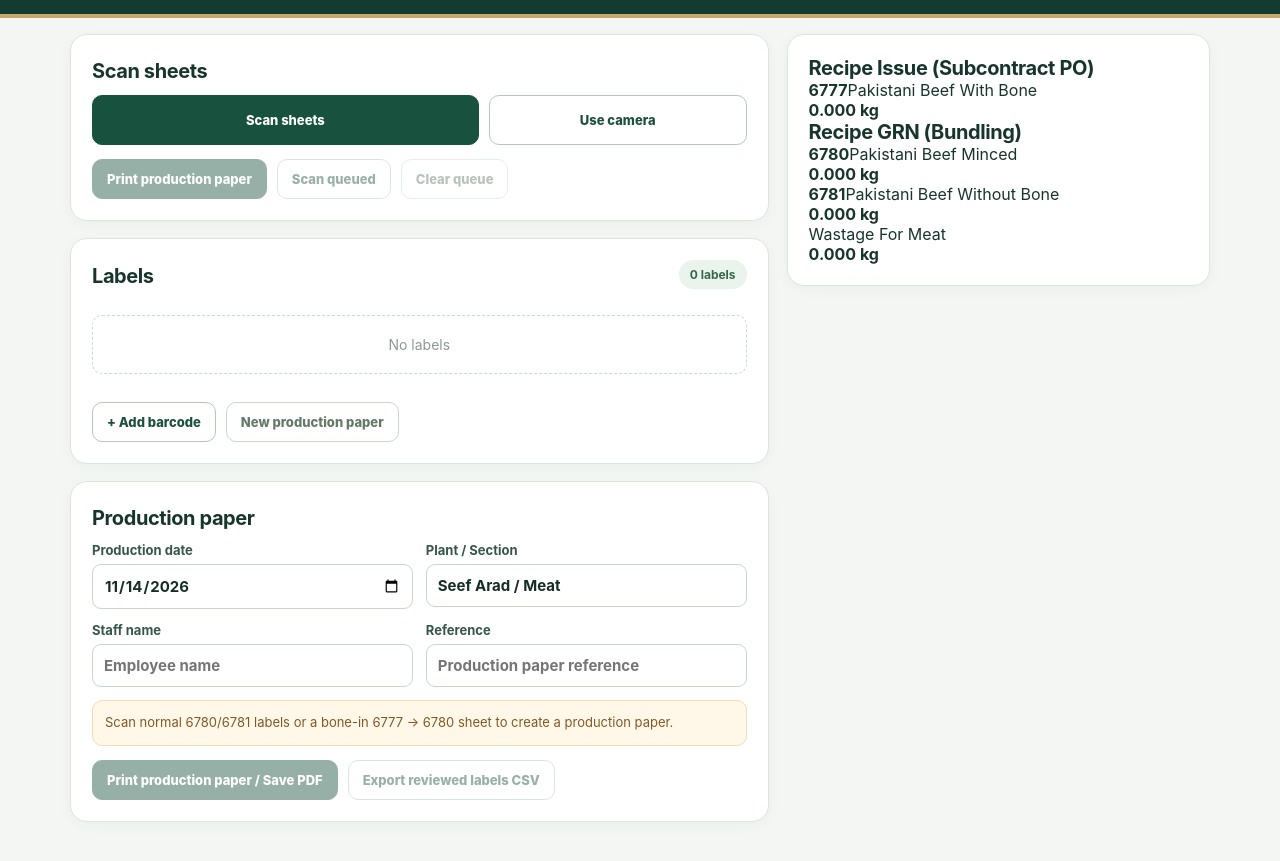
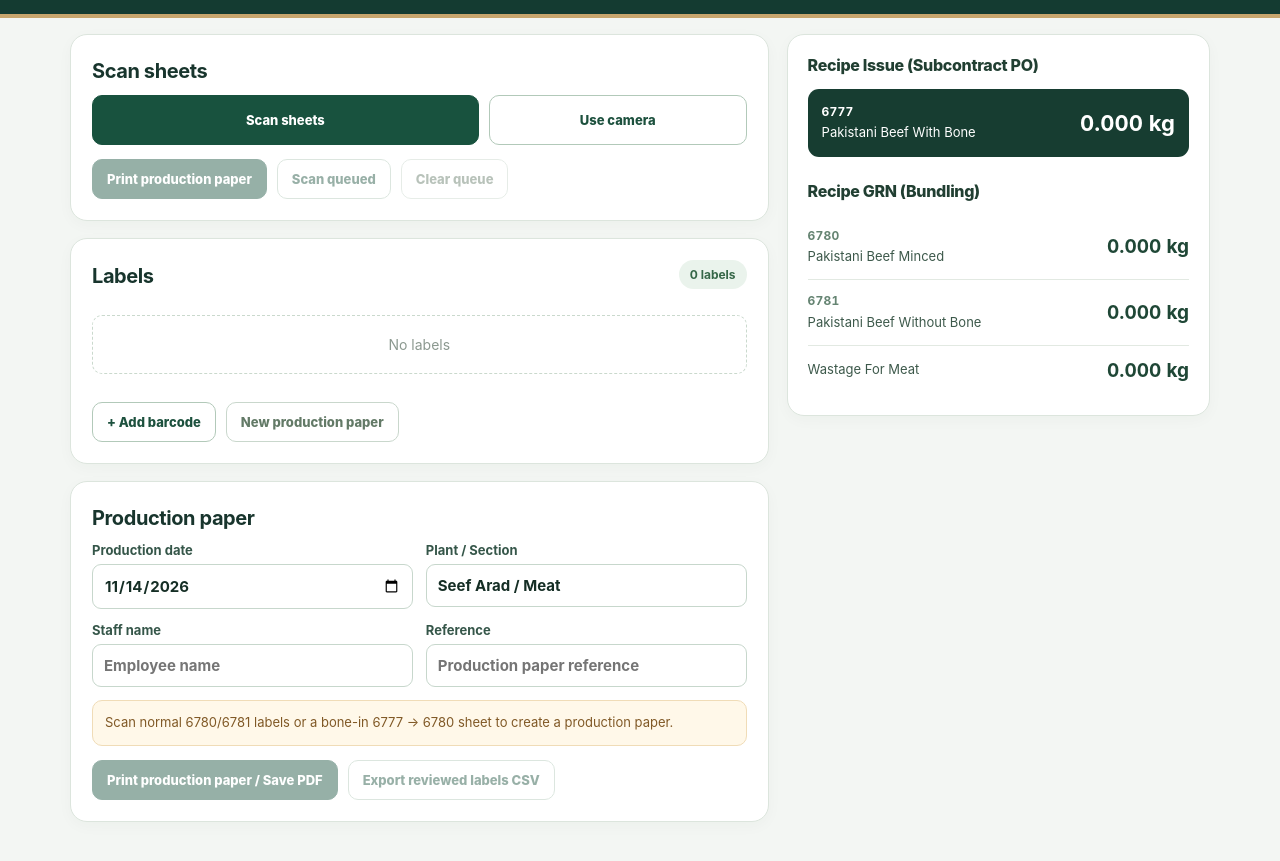
Before and after one commit to locacollection/Alhelli-Meat-Prod-Paper, a plain HTML site: page index.html in a window 1280 px wide. Shown: the part 61-922 px from the top of the page. Drawn offline with Linux system fonts and the light colour scheme.

Commit message:
Style compact production paper summary for Android

```diff
--- a/scanner.css
+++ b/scanner.css
@@ -257,3 +257,18 @@ main.container{padding-top:16px}
 .unified-scan{margin:0;display:grid;grid-template-columns:minmax(0,1.5fr) minmax(0,1fr);gap:10px}
 .unified-scan .btn{display:flex;align-items:center;justify-content:center;min-height:50px;padding:12px 14px}
 @media(max-width:390px){.unified-scan{grid-template-columns:1fr 1fr;gap:8px}.unified-scan .btn{padding:11px 8px;font-size:12px}}
+
+/* Production paper preview mirrors the two printed recipe sections. */
+.summary-panel{padding:20px}
+.recipe-summary-section+.recipe-summary-section{margin-top:24px}
+.summary-panel .recipe-summary-section h2{font-size:16px;font-weight:800;line-height:1.35;margin:0 0 12px;color:#213f32}
+.recipe-summary-line{display:flex;align-items:center;justify-content:space-between;gap:15px;padding:13px 0;border-bottom:1px solid #e2e9e2}
+.recipe-summary-line:last-child{border-bottom:0}
+.recipe-summary-item{display:flex;flex-direction:column;gap:4px;min-width:0;font-size:13px;line-height:1.38;color:#3d594b}
+.recipe-code{font-variant-numeric:tabular-nums;font-size:12px;letter-spacing:.02em;color:#658472}
+.recipe-qty{flex:none;text-align:right;white-space:nowrap;font-size:19px;font-variant-numeric:tabular-nums;color:#1f4736}
+.recipe-primary{border:0;border-radius:11px;background:#173d31;padding:15px 14px;color:white}
+.recipe-primary .recipe-summary-item,.recipe-primary .recipe-code,.recipe-primary .recipe-qty{color:#fff}
+.recipe-primary .recipe-qty{font-size:22px}
+@media(max-width:430px){.summary-panel{padding:16px}.recipe-qty{font-size:17px}.recipe-primary .recipe-qty{font-size:19px}.recipe-summary-line{gap:8px}.recipe-summary-item{font-size:12px}}
+@media print{.summary-panel{display:none!important}}
```
